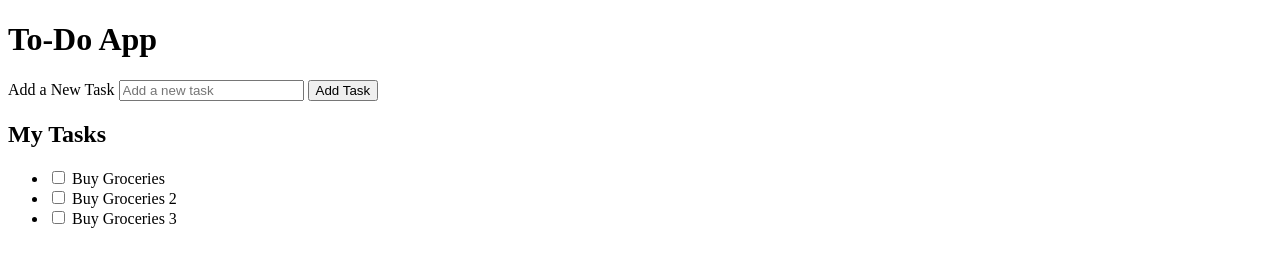
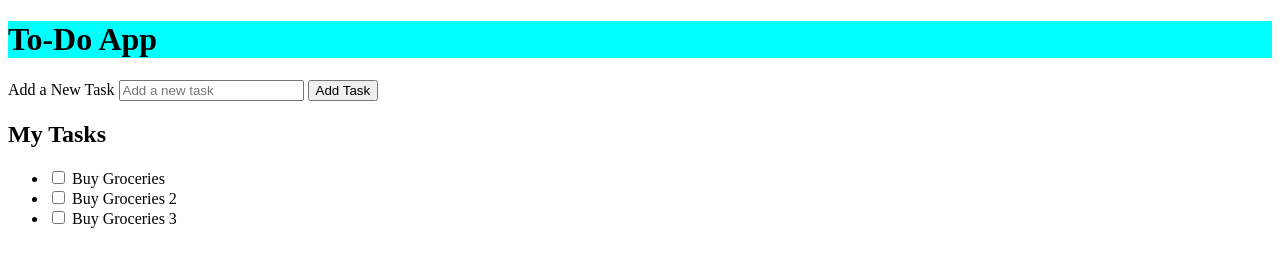
Before and after one commit to tauseefmsk/TO-DO-VanillaJS, a plain HTML site: page src/index.html in a window 1280 px wide. Drawn offline with Linux system fonts and the light colour scheme.

Commit message:
added blank style.css reference in .html and also adde header css in .css

```diff
--- a/src/index.html
+++ b/src/index.html
@@ -4,6 +4,8 @@
     <meta charset="UTF-8">
     <meta name="viewport" content="width=device-width, initial-scale=1.0">
     <title>To-Do App - Manage Your Tasks</title>
+    <link rel="stylesheet" href="./style.css">
+
 </head>
 <body>
     <header>
--- a/src/style.css
+++ b/src/style.css
@@ -0,0 +1,3 @@
+header{
+    background-color: aqua;
+}
```
